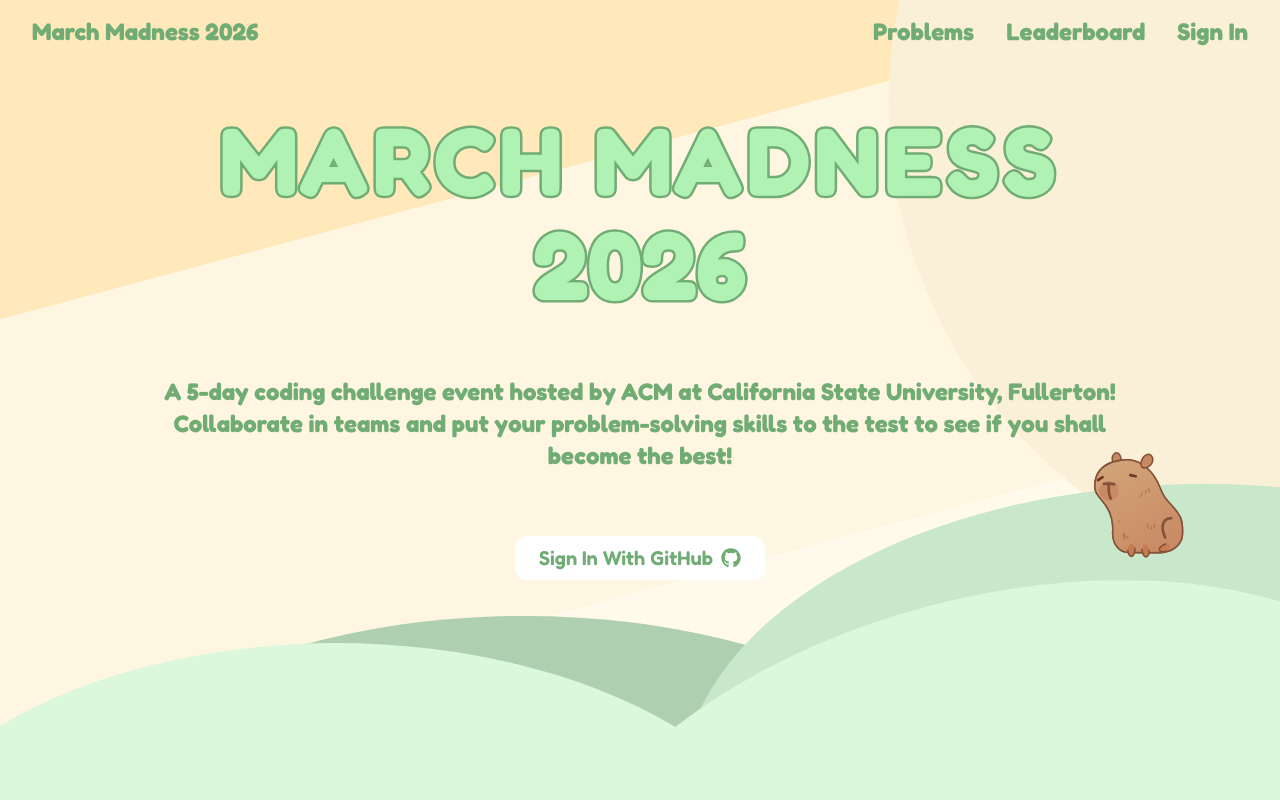
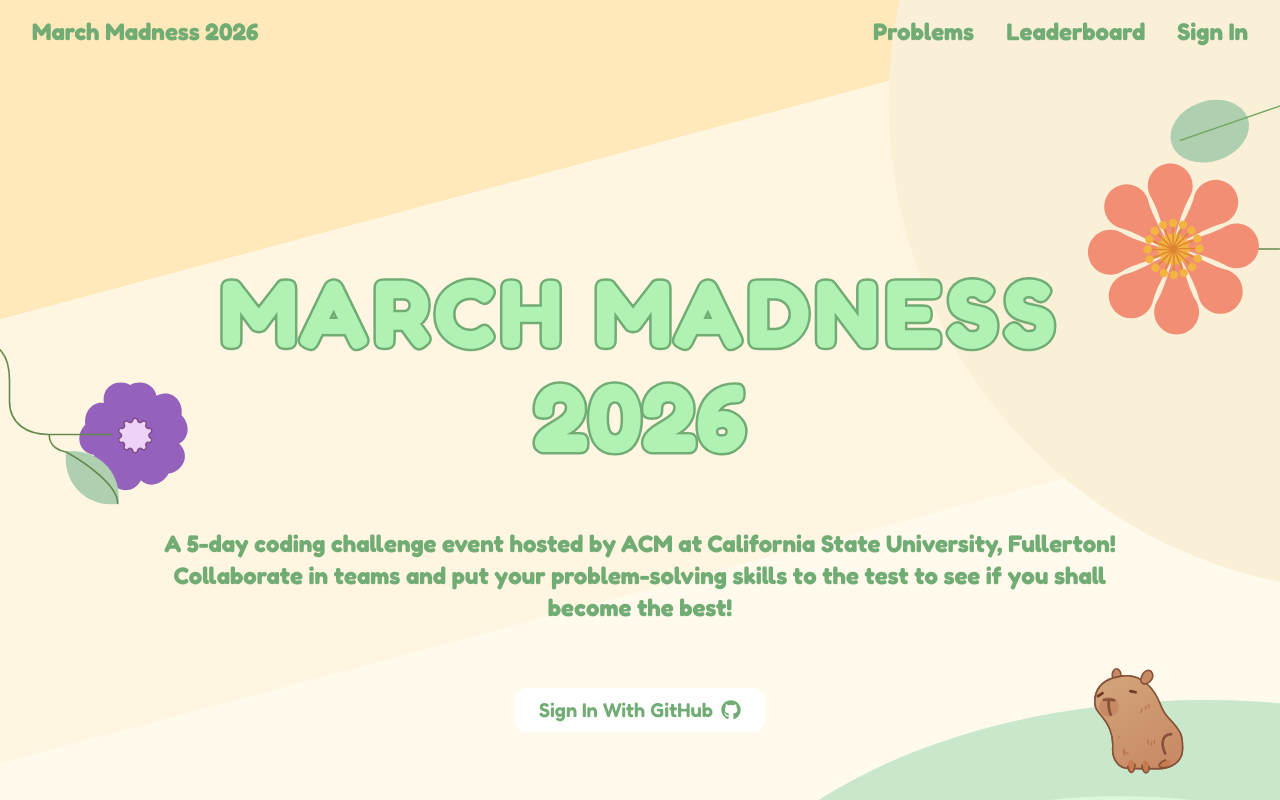
Before and after one commit to MarkRyanGarcia/acm-march-madness-2026, a React (Vite) app in the folder frontend/: page / in a window 1280 px wide. Shown: the top 800 px of the page. Built offline with nearby package versions, Linux system fonts and the light colour scheme; no server answers; a web font is replaced by a local one.

Commit message:
feat: add hibuscus and orchid flowers to landing

```diff
--- a/frontend/src/routes/index.tsx
+++ b/frontend/src/routes/index.tsx
@@ -12,7 +12,7 @@ const Hero: React.FC = () => {
     const sizeClasses = "text-5xl md:text-8xl tracking-wider";
 
     return (
-        <div className="max-w-max mx-auto px-4 mt-12 font-[Fredoka]">
+        <div className="max-w-max mx-auto px-4 mt-12 md:mt-50 font-[Fredoka]">
             <h1 className="font-extrabold text-center">
                 <StrokedText text="MARCH MADNESS" className={sizeClasses} />
                 <span className="block mt-2">
@@ -56,6 +56,17 @@ function LandingPage() {
                         Sign In With GitHub <FaGithub />
                     </button>
                 </div>
+
+                <div className="-z-10">
+                    <img
+                        src="/hibiscus1.svg"
+                        className="absolute right-0 top-0 md:top-10 w-24 sm:w-32 md:w-40 lg:w-48"
+                    />
+                    <img
+                        src="/orchid1.svg"
+                        className="absolute left-0 top-50 md:top-85 w-24 sm:w-32 md:w-40 lg:w-48"
+                    />
+                </div>
             </main>
 
             <div className="relative -z-10">
```
Also changed, not shown: frontend/public/hibiscus1.svg (added), frontend/public/orchid1.svg (added).
